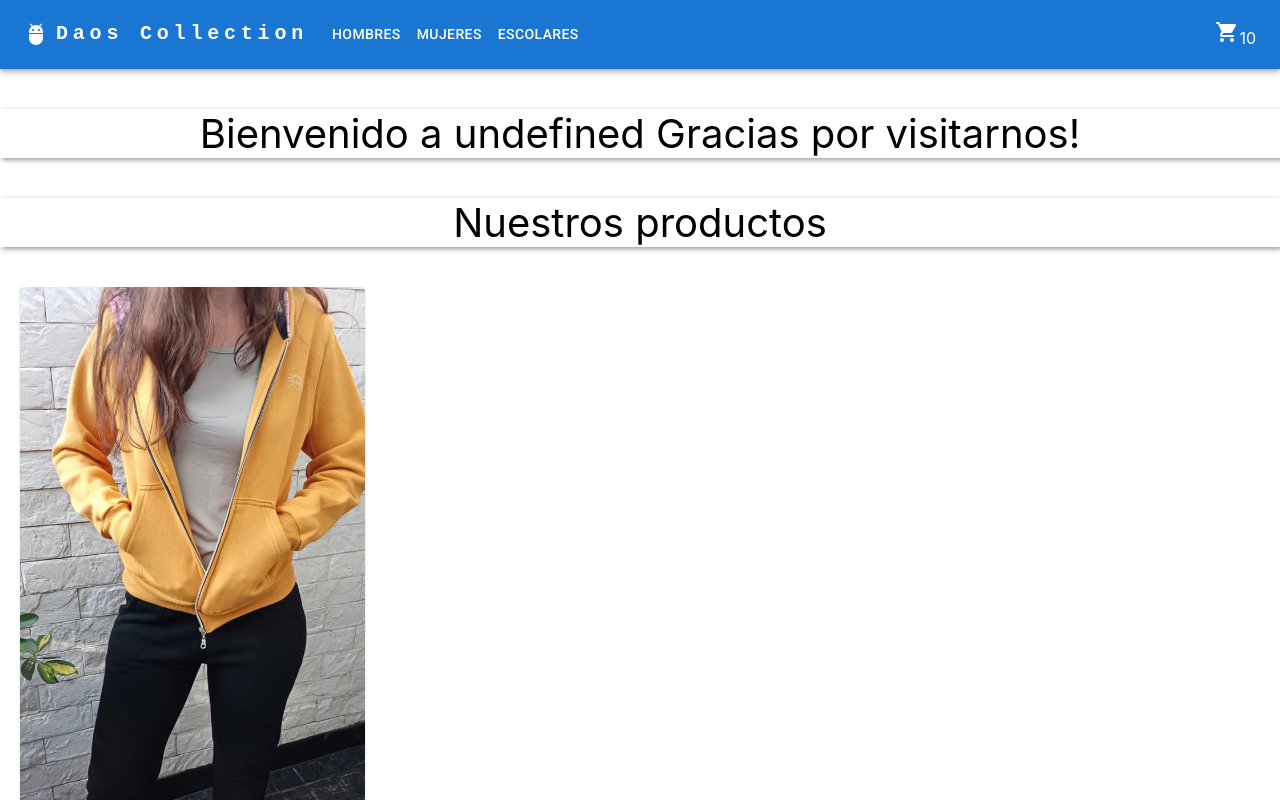
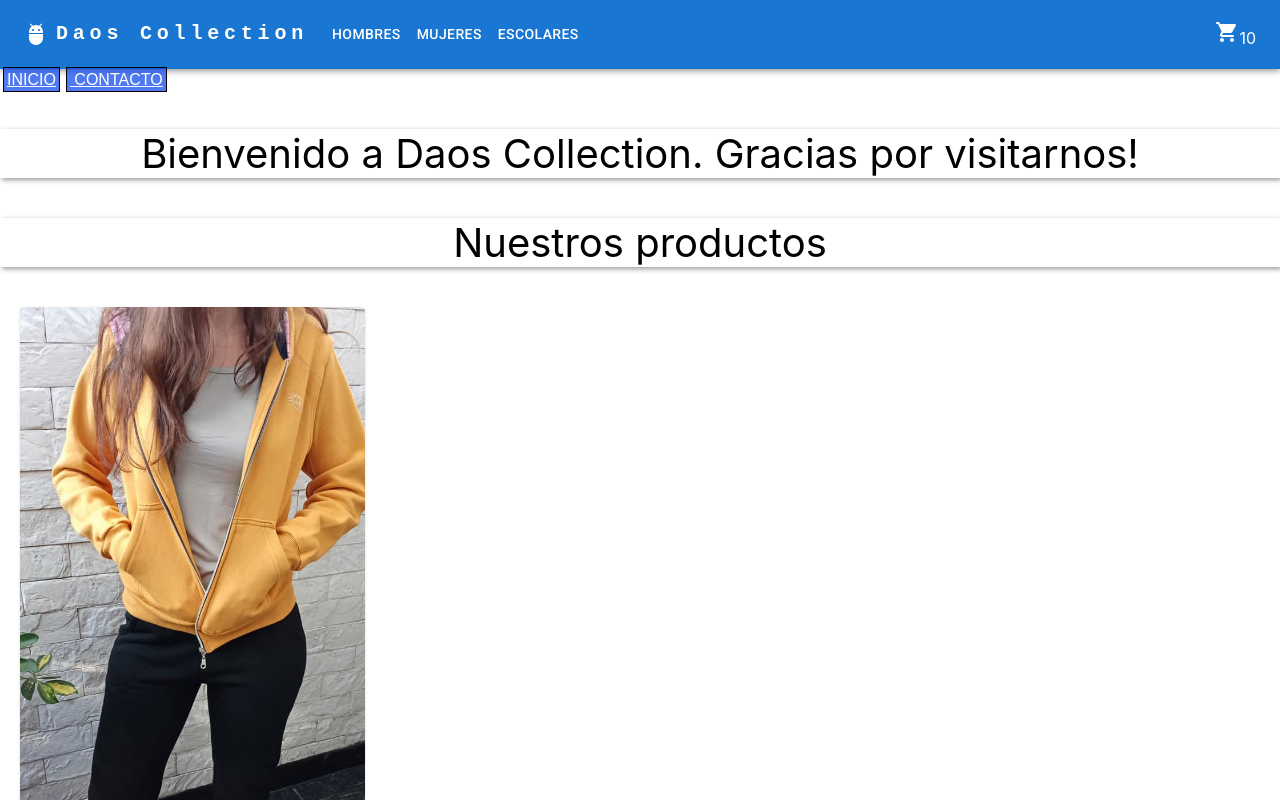
Before and after one commit to Maisaa7x/proyectoreact, a React (Create React App) app: page / in a window 1280 px wide. Shown: the top 800 px of the page. Built offline with nearby package versions, Linux system fonts and the light colour scheme.

Commit message:
Hecho el router

```diff
--- a/src/App.js
+++ b/src/App.js
@@ -9,13 +9,14 @@ import Contacto from "./components/Contacto";
 
 function App() {
 
-  const onAdd  = (cantidad)=> {
+  {/*const onAdd  = (cantidad)=> {
       alert(`Tiene ${cantidad} productos en el carrito`);
-  }
+  }*/}
 
   return <>
   <BrowserRouter>
   <NavBar/>
+  <Home/>
   <Routes>
     <Route path="/" element={<ItemListContainer/>} />
     <Route path="/home" element={<ItemListContainer/>} />
@@ -27,11 +28,6 @@ function App() {
 
   </Routes>
   </BrowserRouter>
-
-  {/*<NavBar/>
-  <ItemListContainer greeting={'Daos Collection!'}/>
-  <ItemCount stock={5} inicial={1} onAdd={onAdd}/>
-  <ItemDetailContainer />*/}
   </>
 }
 
--- /dev/null
+++ b/src/components/Home.css
@@ -0,0 +1,8 @@
+.botoninicio{
+    color: #fff;
+    font-family: Arial, Helvetica, sans-serif;
+    background-color: rgba(19, 77, 235, 0.741);
+    border: 1px solid black;
+    padding: 3px;
+    margin: 3px;
+}
--- a/src/components/Home.jsx
+++ b/src/components/Home.jsx
@@ -1,11 +1,13 @@
 import React from 'react'
 import { Link } from 'react-router-dom'
+import './Home.css'
 
 export default function Home() {
 
   return (
-    <div>Home
-         <Link to="/contacto"> CONTACTO </Link>
+    <div>
+        <Link className="botoninicio" to="/">INICIO</Link>
+        <Link className="botoninicio" to="/contacto"> CONTACTO </Link>
     </div>
   )
 }
--- a/src/components/Item.jsx
+++ b/src/components/Item.jsx
@@ -30,7 +30,7 @@ export default function Item({resultado}) {
         </CardContent>
       </CardActionArea>
       <CardActions>
-        <Button size="small" color="primary">Ver más</Button>
+        <Button size="small" color="primary">Ver Mas</Button>
       </CardActions>
     </Card>
     </>
--- a/src/components/ItemListContainer.jsx
+++ b/src/components/ItemListContainer.jsx
@@ -5,7 +5,7 @@ import './ItemListContainer.css';
 import Loading from "./Loading";
 
 
-function ItemListContainer({greeting}) {
+function ItemListContainer() {
   const { urlid } = useParams();
   console.log(urlid);
   const [loading, setLoading] = useState();
@@ -41,7 +41,7 @@ function ItemListContainer({greeting}) {
 
 
     return <>
-    <p className="parrafo">{`Bienvenido a ${greeting} Gracias por visitarnos!`}</p>
+    <p className="parrafo">{`Bienvenido a Daos Collection. Gracias por visitarnos!`}</p>
     <p className="parrafo">{`Nuestros productos`}</p>
     <div>{loading && 'loading...'}</div>
     <div>{error && 'Hubo un error en el servidor'}</div>
```
